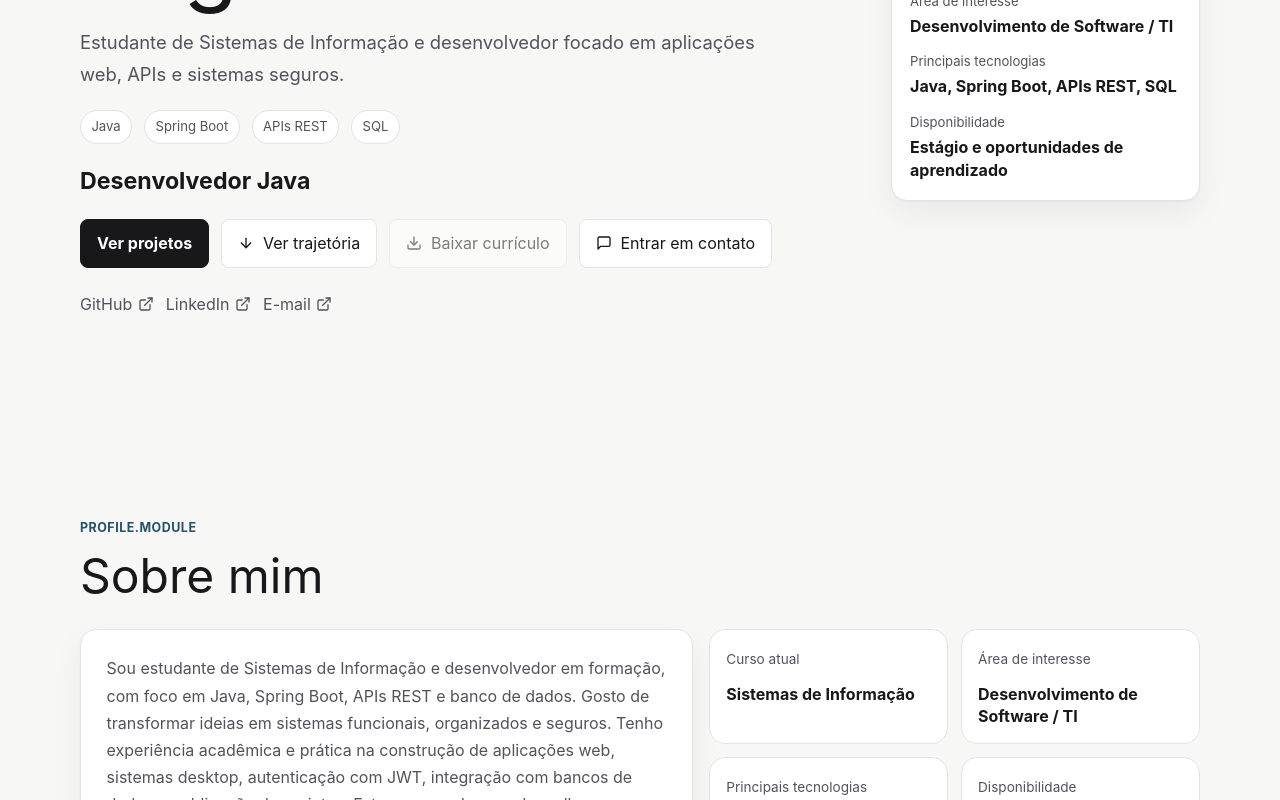
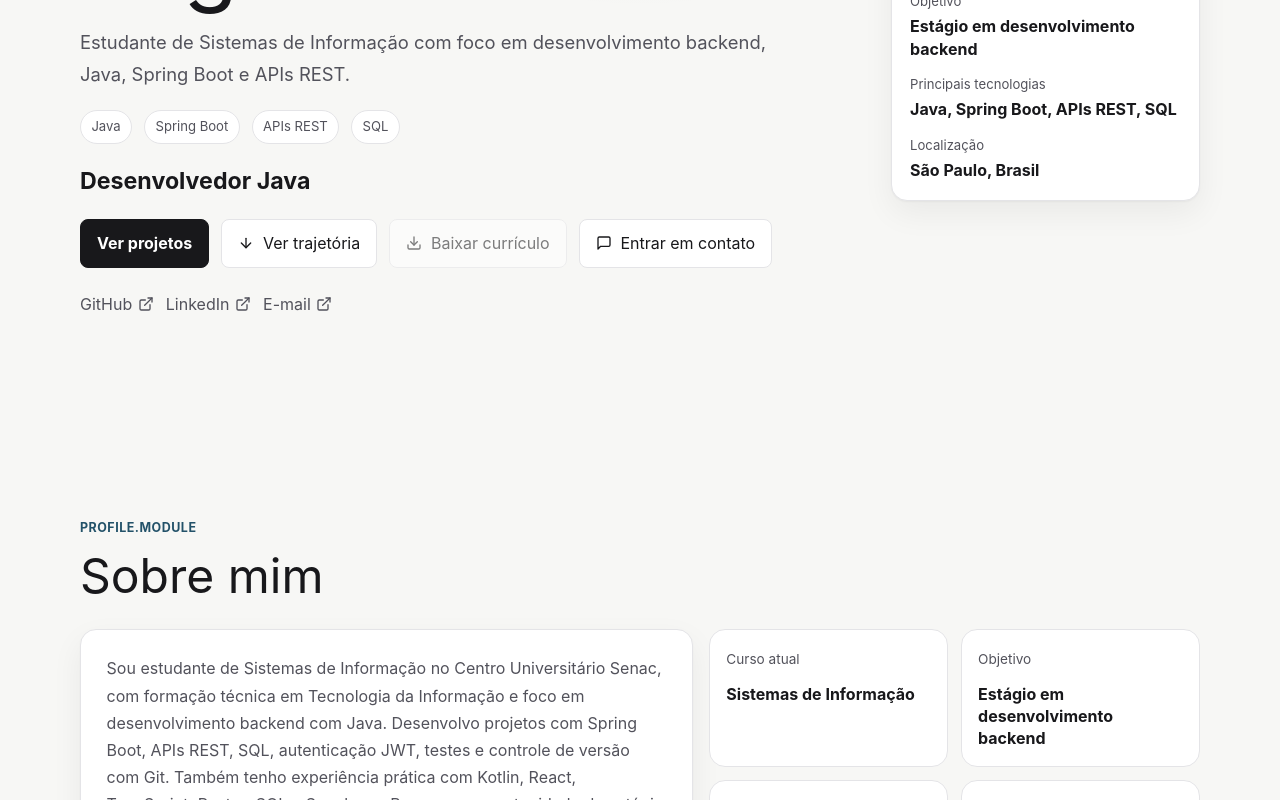
Before and after one commit to foganholi/portfolio-matheus-foganholi, a React (Vite) app: page / in a window 1280 px wide. Shown: the part 460-1260 px from the top of the page. Built offline with nearby package versions, Linux system fonts and the light colour scheme; no server answers.

Commit message:
content: improve professional positioning and contact

```diff
--- a/src/data/profile.ts
+++ b/src/data/profile.ts
@@ -3,16 +3,16 @@ import type { Profile } from '../types';
 export const profile: Profile = {
   name: 'Matheus Foganholi',
   role: {
-    pt: 'Estudante de Sistemas de Informação e desenvolvedor focado em aplicações web, APIs e sistemas seguros.',
-    en: 'Information Systems student and developer focused on web applications, APIs, and secure systems.',
+    pt: 'Estudante de Sistemas de Informação com foco em desenvolvimento backend, Java, Spring Boot e APIs REST.',
+    en: 'Information Systems student focused on backend development, Java, Spring Boot, and REST APIs.',
   },
   location: {
     pt: 'São Paulo, Brasil',
     en: 'São Paulo, Brazil',
   },
   summary: {
-    pt: 'Sou estudante de Sistemas de Informação e desenvolvedor em formação, com foco em Java, Spring Boot, APIs REST e banco de dados. Gosto de transformar ideias em sistemas funcionais, organizados e seguros. Tenho experiência acadêmica e prática na construção de aplicações web, sistemas desktop, autenticação com JWT, integração com bancos de dados e publicação de projetos. Estou sempre buscando melhorar meus conhecimentos, desenvolver novos projetos e aprender tecnologias que possam gerar soluções úteis para pessoas e empresas.',
-    en: 'I am an Information Systems student and developer in training, focused on Java, Spring Boot, REST APIs, and databases. I enjoy turning ideas into functional, organized, and secure systems. I have academic and practical experience building web applications, desktop systems, JWT authentication, database integrations, and publishing projects. I am constantly improving my skills, building new projects, and learning technologies that can create useful solutions for people and companies.',
+    pt: 'Sou estudante de Sistemas de Informação no Centro Universitário Senac, com formação técnica em Tecnologia da Informação e foco em desenvolvimento backend com Java. Desenvolvo projetos com Spring Boot, APIs REST, SQL, autenticação JWT, testes e controle de versão com Git. Também tenho experiência prática com Kotlin, React, TypeScript, PostgreSQL e Supabase. Busco uma oportunidade de estágio em desenvolvimento de software para contribuir com projetos reais e continuar evoluindo tecnicamente.',
+    en: 'I am an Information Systems student at Centro Universitário Senac with a technical background in Information Technology and a focus on Java backend development. I build projects with Spring Boot, REST APIs, SQL, JWT authentication, testing, and Git. I also have practical experience with Kotlin, React, TypeScript, PostgreSQL, and Supabase. I am looking for a software development internship where I can contribute to real projects and continue growing technically.',
   },
   highlights: [
     {
@@ -20,18 +20,18 @@ export const profile: Profile = {
       value: { pt: 'Sistemas de Informação', en: 'Information Systems' },
     },
     {
-      label: { pt: 'Área de interesse', en: 'Area of interest' },
-      value: { pt: 'Desenvolvimento de Software / TI', en: 'Software Development / IT' },
+      label: { pt: 'Objetivo', en: 'Goal' },
+      value: { pt: 'Estágio em desenvolvimento backend', en: 'Backend development internship' },
     },
     {
       label: { pt: 'Principais tecnologias', en: 'Main technologies' },
       value: { pt: 'Java, Spring Boot, APIs REST, SQL', en: 'Java, Spring Boot, REST APIs, SQL' },
     },
     {
-      label: { pt: 'Disponibilidade', en: 'Availability' },
-      value: { pt: 'Estágio e oportunidades de aprendizado', en: 'Internships and learning opportunities' },
+      label: { pt: 'Localização', en: 'Location' },
+      value: { pt: 'São Paulo, Brasil', en: 'São Paulo, Brazil' },
     },
   ],
   resumePath: '/documents/curriculo-matheus-foganholi.pdf',
-  contactEmail: 'matheus.foganholi@email.com',
+  contactEmail: 'matheus.foganholi67@gmail.com',
 };
```
